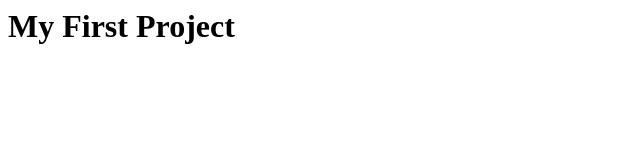
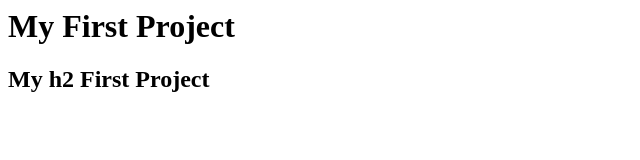
Before and after one commit to tekulagit/tekula_gitrepo, a plain HTML site: page index.html in a window 1280 px wide. Shown: the whole page, without its empty margins (0-640 px from the left). Drawn offline with Linux system fonts and the light colour scheme.

Commit message:
Update index.html

```diff
--- a/index.html
+++ b/index.html
@@ -3,5 +3,6 @@
 
 <div class="first"></div>
 <h1> My First Project</h1>
+<h2> My h2 First Project</h2>
 </body>
 </html>
```
